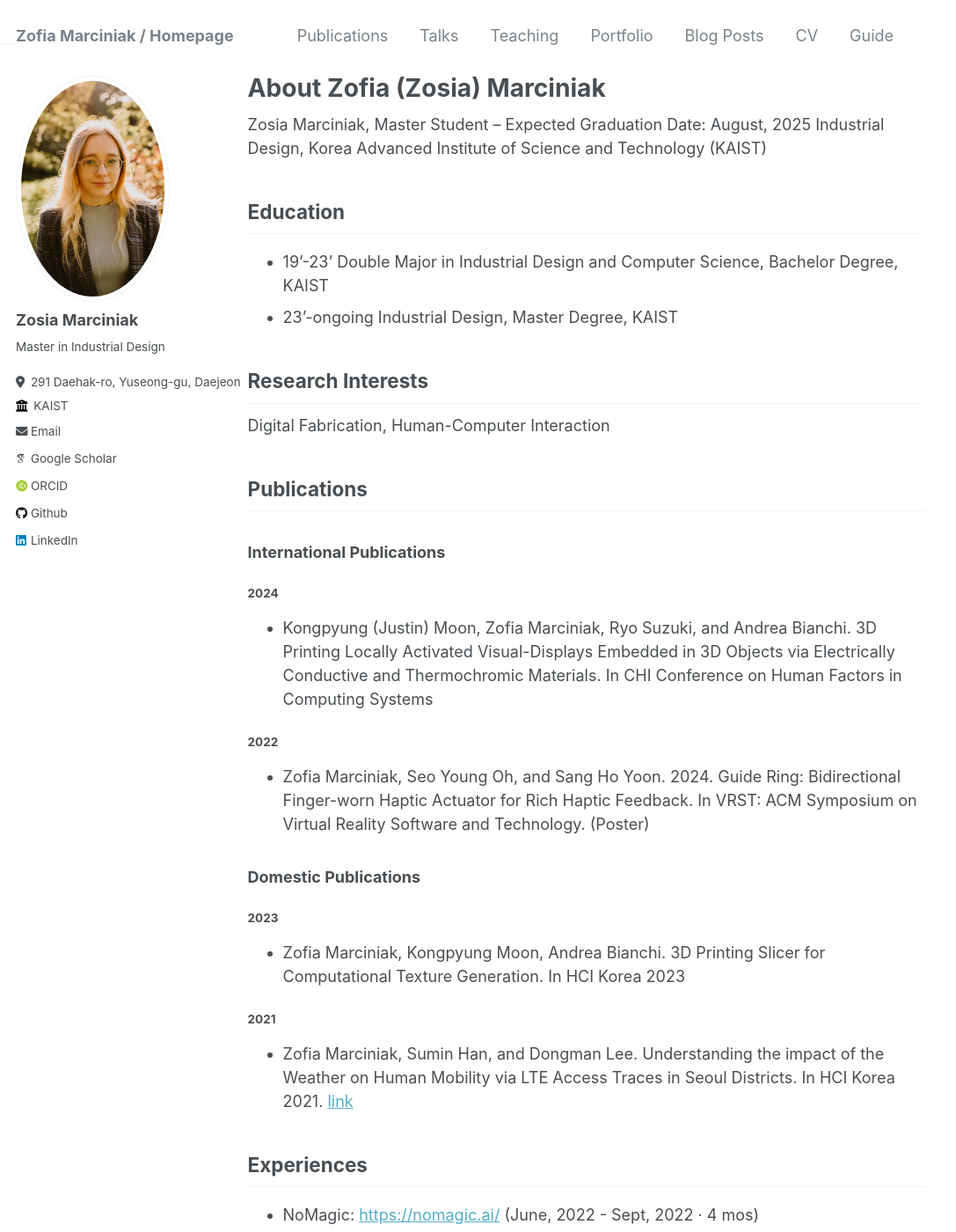
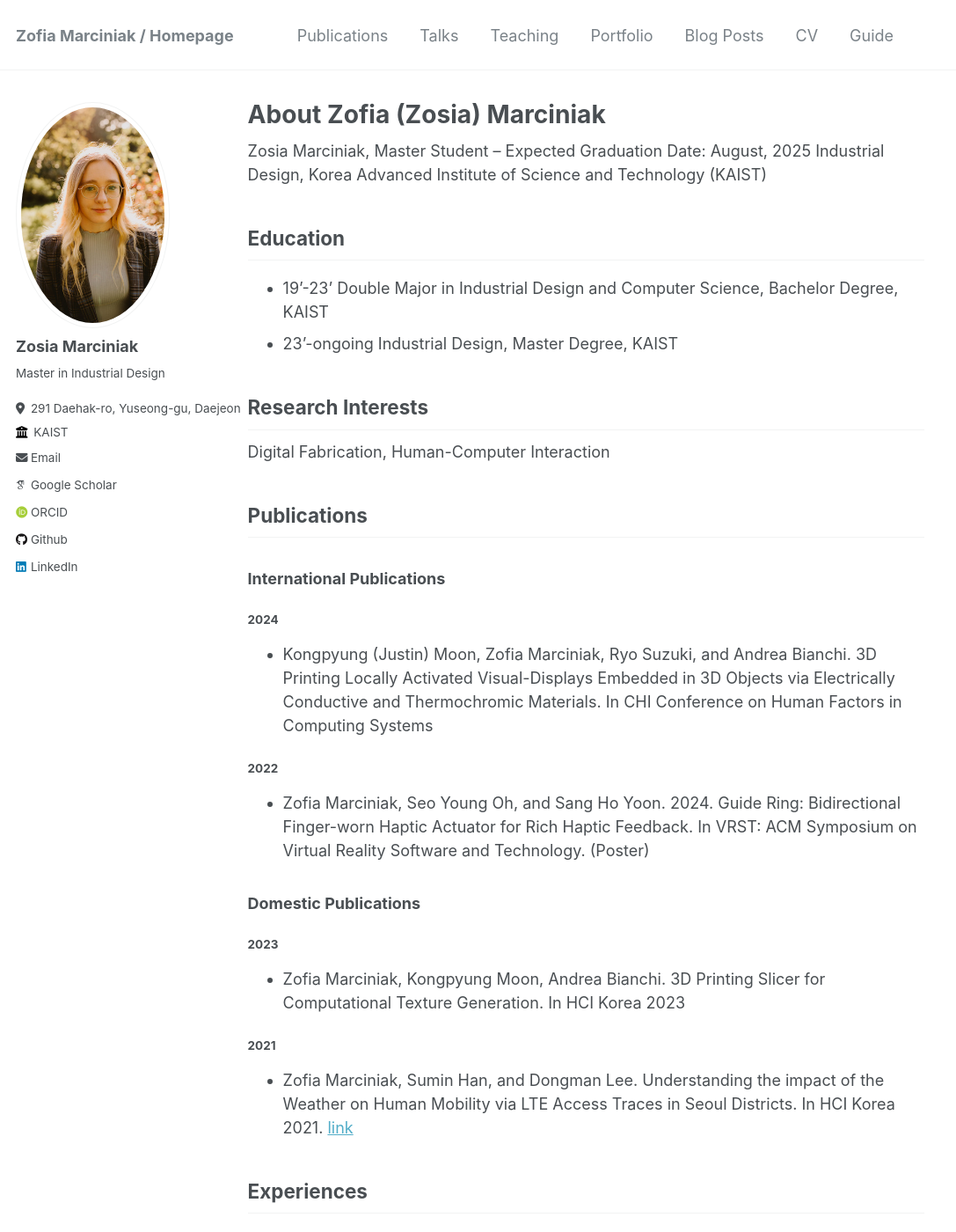
Before and after one commit to zosia-hci/zosia-hci.github.io, a Jekyll site: the page built from _pages/about.md, in a window 1280 px wide and 1400 px high. Shown: the whole window at 88% size, without its empty margins (0-1087 px from the left). Built offline with Jekyll 4.4.1, drawn with Linux system fonts in a browser that asks for light colours; some web fonts are replaced.

Commit message:
Update _variables.scss

```diff
--- a/_sass/_variables.scss
+++ b/_sass/_variables.scss
@@ -43,7 +43,7 @@ $type-size-7                : 0.6875em; // ~11px
 $type-size-8                : 0.625em;  // ~10px
 
 /* masthead properties */
-$masthead-height            : 50px;
+$masthead-height            : 80px;
 
 /*
    Colors
```
